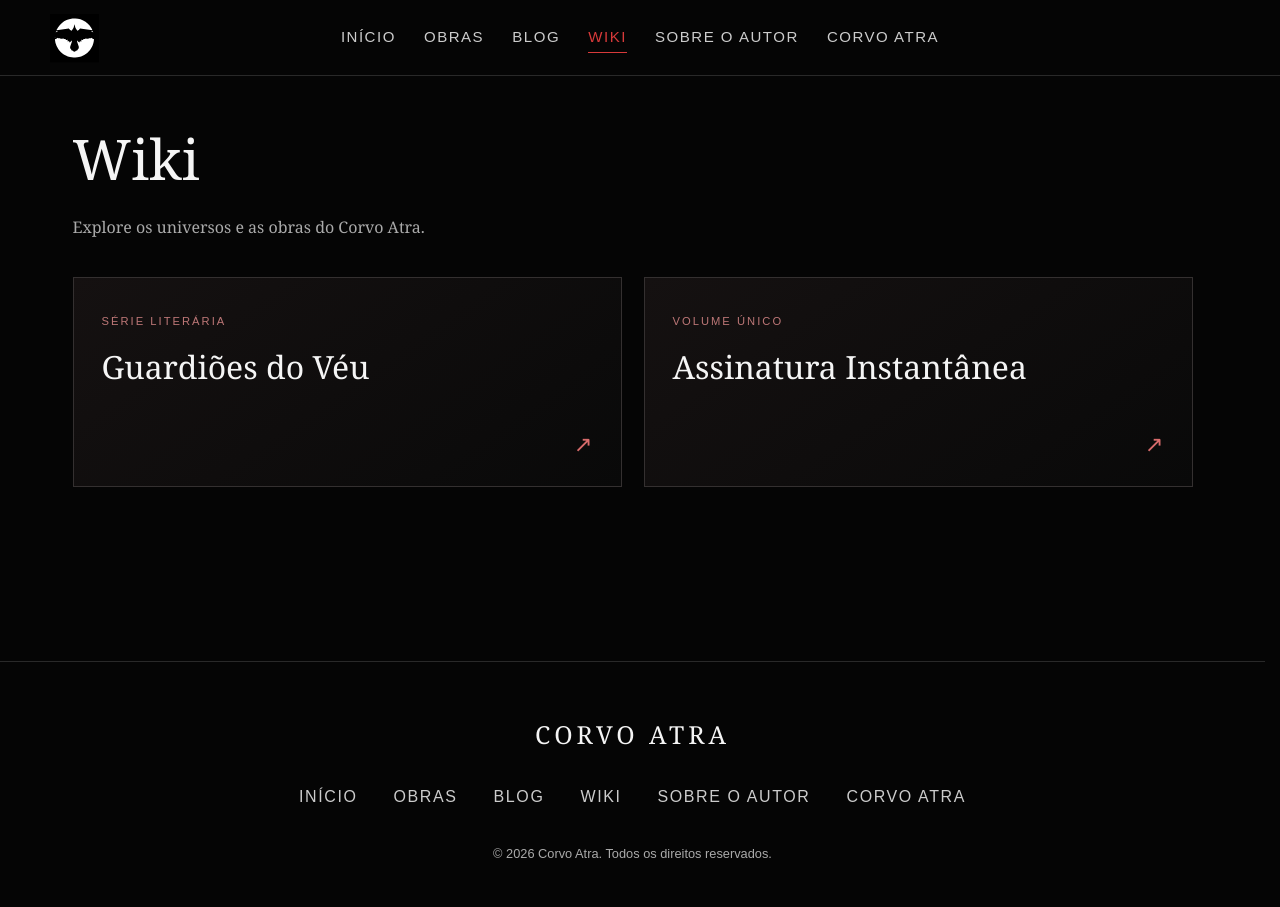
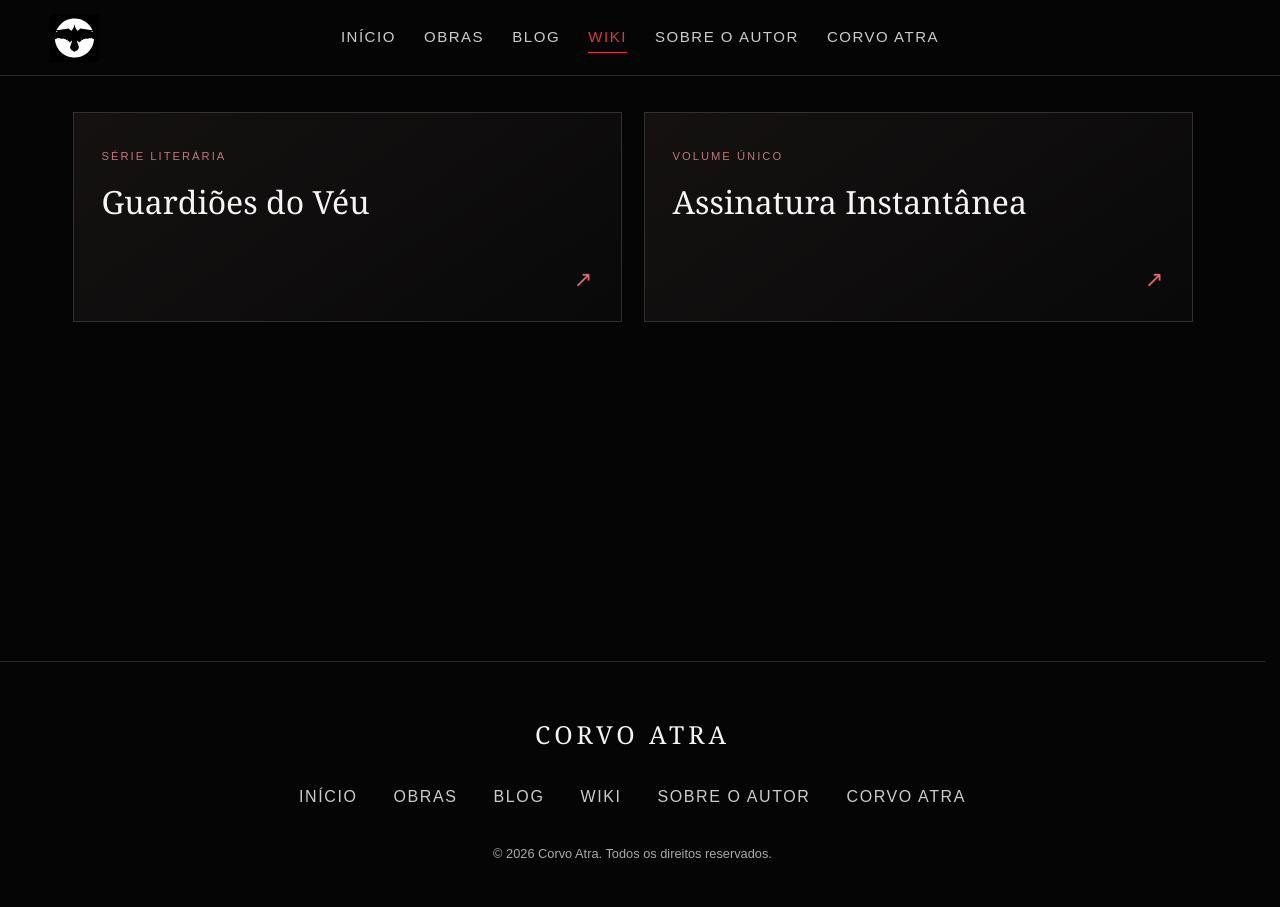
Before and after one commit to corvoatra/corvo-atra, a Jekyll site: the page built from wiki.html, in a window 1280 px wide. Built offline with Jekyll 4.4.1, drawn with Linux system fonts in a browser that asks for light colours.

Commit message:
Remove título e introdução da Wiki, mantendo somente cartões

```diff
--- a/wiki.html
+++ b/wiki.html
@@ -32,7 +32,7 @@ footer .brand{font:1.4rem Georgia,serif;letter-spacing:.15em;color:#eee}
 </head>
 <body>
 {% include site-header.html %}
-<main class="wrap"><h1 class="wiki-title">Wiki</h1><p class="wiki-intro">Explore os universos e as obras do Corvo Atra.</p><section class="wiki-grid" aria-label="Wikis das obras"><a class="wiki-card" href="{{ '/wiki-guardioes-do-veu.html' | relative_url }}"><div><small>Série literária</small><h2>Guardiões do Véu</h2></div><span class="wiki-arrow" aria-hidden="true">↗</span></a><a class="wiki-card" href="{{ '/wiki-assinatura-instantanea.html' | relative_url }}"><div><small>Volume único</small><h2>Assinatura Instantânea</h2></div><span class="wiki-arrow" aria-hidden="true">↗</span></a></section></main>
+<main class="wrap"><section class="wiki-grid" aria-label="Wikis das obras"><a class="wiki-card" href="{{ '/wiki-guardioes-do-veu.html' | relative_url }}"><div><small>Série literária</small><h2>Guardiões do Véu</h2></div><span class="wiki-arrow" aria-hidden="true">↗</span></a><a class="wiki-card" href="{{ '/wiki-assinatura-instantanea.html' | relative_url }}"><div><small>Volume único</small><h2>Assinatura Instantânea</h2></div><span class="wiki-arrow" aria-hidden="true">↗</span></a></section></main>
 <footer><div class="brand">CORVO ATRA</div><nav class="links" aria-label="Navegação do rodapé"><a href="{{ '/index.html' | relative_url }}">Início</a><a href="{{ '/obras.html' | relative_url }}">Obras</a><a href="{{ '/blog/' | relative_url }}">Blog</a><a href="{{ '/wiki.html' | relative_url }}">Wiki</a><a href="{{ '/autor.html' | relative_url }}">Sobre o autor</a><a href="{{ '/corvo-atra.html' | relative_url }}">Corvo Atra</a></nav><div>© 2026 Corvo Atra. Todos os direitos reservados.</div></footer>
 </body>
 </html>
```
